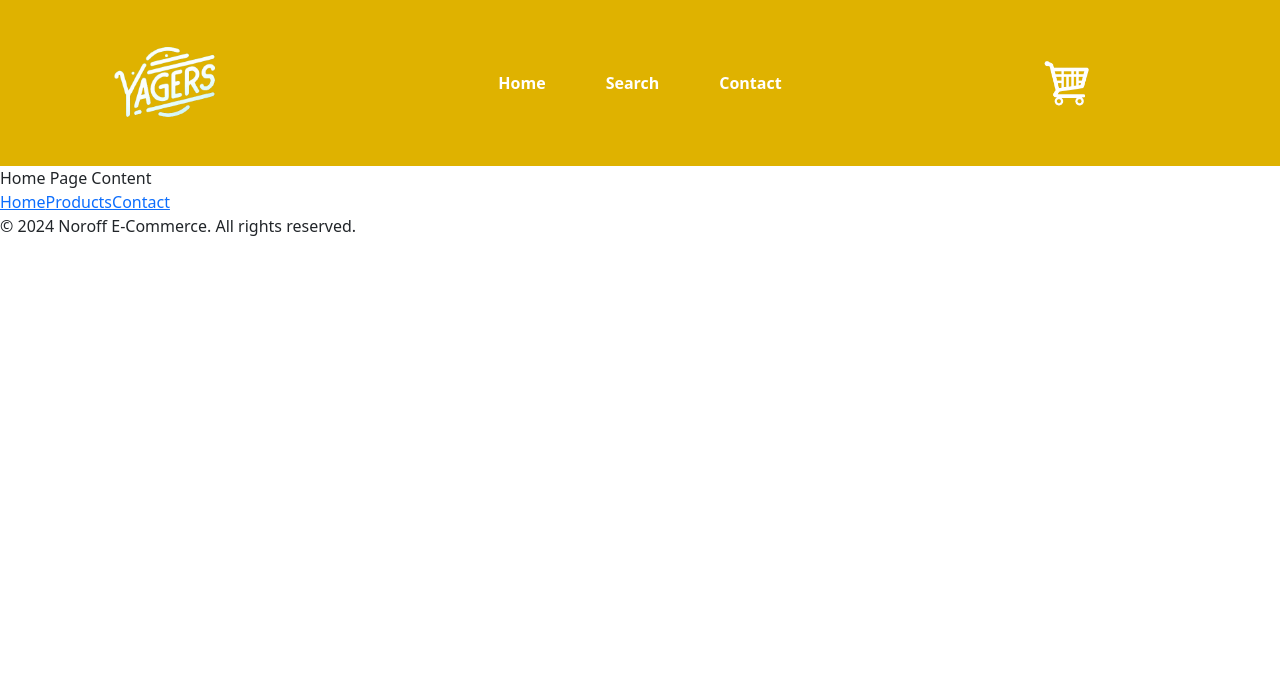
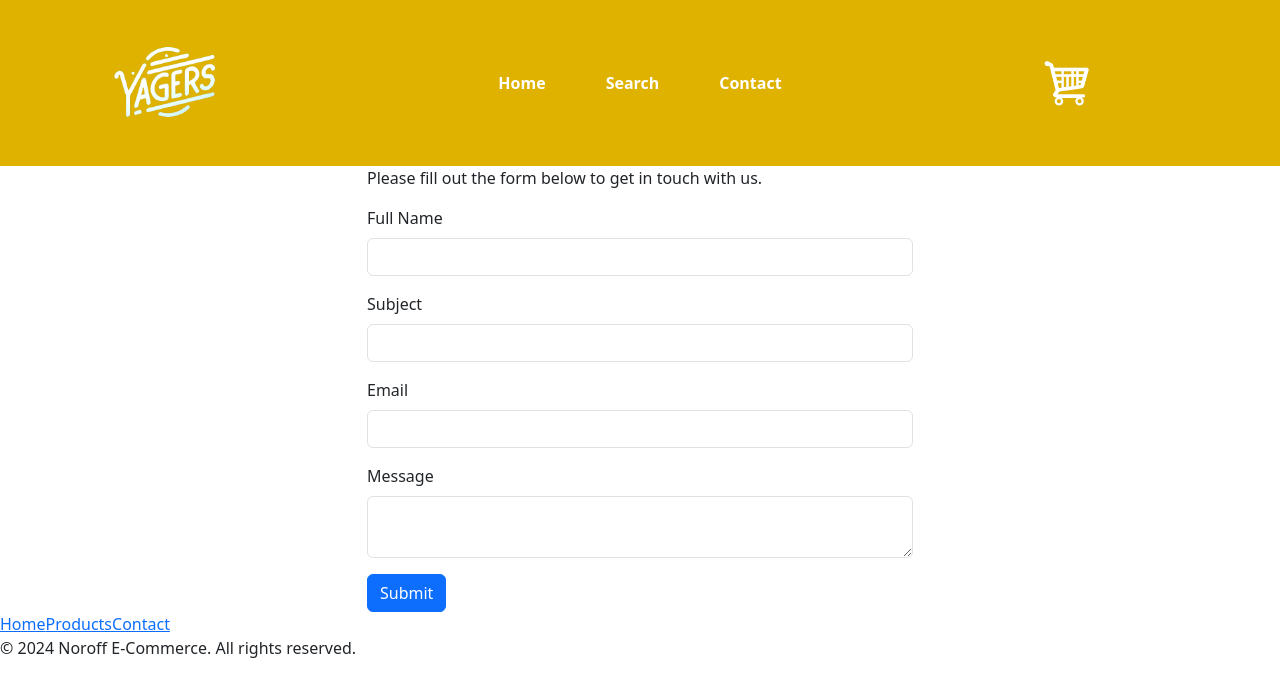
Before and after one commit to AndreasYager/noroff-ecommerce, a React (Create React App) app: page /contact in a window 1280 px wide. Shown: the top 696 px of the page. Built offline with nearby package versions, Linux system fonts and the light colour scheme.

Commit message:
contact form

```diff
--- a/src/pages/ContactPage.js
+++ b/src/pages/ContactPage.js
@@ -1,7 +1,132 @@
-import React from 'react';
+import React, { useState } from "react";
+import {
+  Container,
+  Row,
+  Col,
+  FormGroup,
+  Label,
+  Input,
+  Button,
+  Form,
+  FormFeedback,
+} from "reactstrap";
 
 const ContactPage = () => {
-  return <div>Home Page Content</div>;
+  const [form, setForm] = useState({
+    fullName: "",
+    subject: "",
+    email: "",
+    body: "",
+  });
+  const [errors, setErrors] = useState({});
+  const [submitSuccess, setSubmitSuccess] = useState(false);
+
+  const validateForm = () => {
+    let tempErrors = {};
+    tempErrors.fullName =
+      form.fullName.length > 2
+        ? ""
+        : "Full name must have at least 3 characters.";
+    tempErrors.subject =
+      form.subject.length > 2 ? "" : "Subject must have at least 3 characters.";
+    tempErrors.email = /^\S+@\S+\.\S+$/.test(form.email)
+      ? ""
+      : "Email must be a valid email address.";
+    tempErrors.body =
+      form.body.length > 2 ? "" : "Message must have at least 3 characters.";
+    setErrors(tempErrors);
+    return Object.values(tempErrors).every((x) => x === "");
+  };
+
+  const handleSubmit = (event) => {
+    event.preventDefault();
+    if (validateForm()) {
+      console.log(form);
+      setForm({
+        fullName: "",
+        subject: "",
+        email: "",
+        body: "",
+      });
+      setSubmitSuccess(true);
+    }
+  };
+
+  const handleChange = (event) => {
+    const { name, value } = event.target;
+    setForm({ ...form, [name]: value });
+    setErrors({ ...errors, [name]: "" });
+  };
+
+  return (
+    <Container>
+      <Row>
+        <Col md={{ size: 6, offset: 3 }}>
+          <p>Please fill out the form below to get in touch with us.</p>
+
+          {submitSuccess && (
+            <div className="alert alert-success" role="alert">
+              Your message has been successfully sent.
+            </div>
+          )}
+
+          <Form onSubmit={handleSubmit}>
+            <FormGroup>
+              <Label for="fullName">Full Name</Label>
+              <Input
+                type="text"
+                name="fullName"
+                id="fullName"
+                value={form.fullName}
+                onChange={handleChange}
+                invalid={!!errors.fullName}
+              />
+              <FormFeedback>{errors.fullName}</FormFeedback>
+            </FormGroup>
+            <FormGroup>
+              <Label for="subject">Subject</Label>
+              <Input
+                type="text"
+                name="subject"
+                id="subject"
+                value={form.subject}
+                onChange={handleChange}
+                invalid={!!errors.subject}
+              />
+              <FormFeedback>{errors.subject}</FormFeedback>
+            </FormGroup>
+            <FormGroup>
+              <Label for="email">Email</Label>
+              <Input
+                type="email"
+                name="email"
+                id="email"
+                value={form.email}
+                onChange={handleChange}
+                invalid={!!errors.email}
+              />
+              <FormFeedback>{errors.email}</FormFeedback>
+            </FormGroup>
+            <FormGroup>
+              <Label for="body">Message</Label>
+              <Input
+                type="textarea"
+                name="body"
+                id="body"
+                value={form.body}
+                onChange={handleChange}
+                invalid={!!errors.body}
+              />
+              <FormFeedback>{errors.body}</FormFeedback>
+            </FormGroup>
+            <Button color="primary" type="submit">
+              Submit
+            </Button>
+          </Form>
+        </Col>
+      </Row>
+    </Container>
+  );
 };
 
 export default ContactPage;
```
